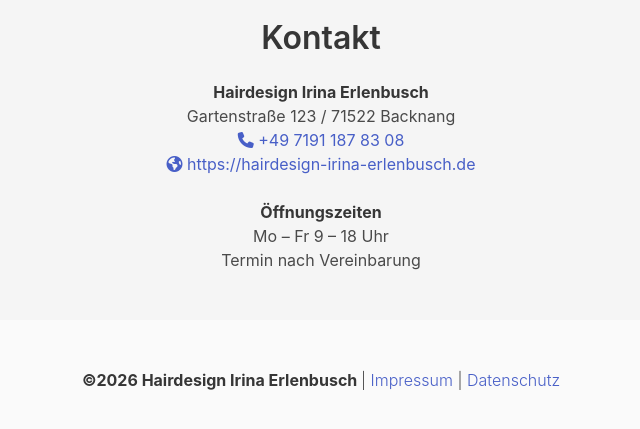
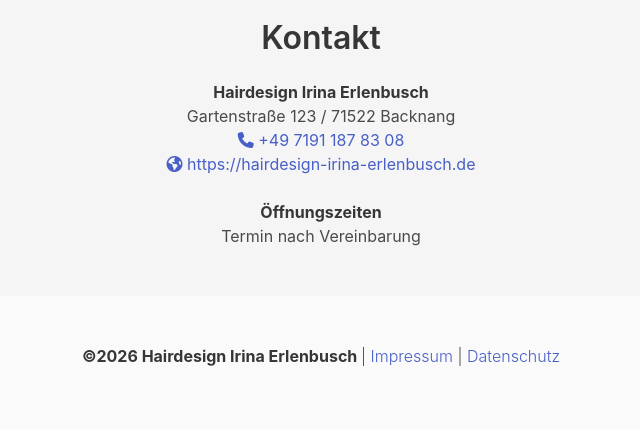
Before and after one commit to Anigerra/hairdesign-web, a Jekyll site: the page built from index.md, in a window 1280 px wide and 900 px high, scrolled down 2024 px, cut to the strip 412-841 px from the top of the window. Shown: the whole strip, without its empty margins (319-959 px from the left). Built offline with Jekyll 4.4.1, drawn with Linux system fonts in a browser that asks for light colours; nearby versions of some CDN libraries.

Commit message:
reduce opening hours text at the bottom

```diff
--- a/index.md
+++ b/index.md
@@ -125,7 +125,6 @@
         <div class="block">
             <strong>&Ouml;ffnungszeiten</strong>
             <br/>
-            Mo &ndash; Fr 9 &ndash; 18 Uhr<br/>
             Termin nach Vereinbarung
         </div>
     </div>
```
